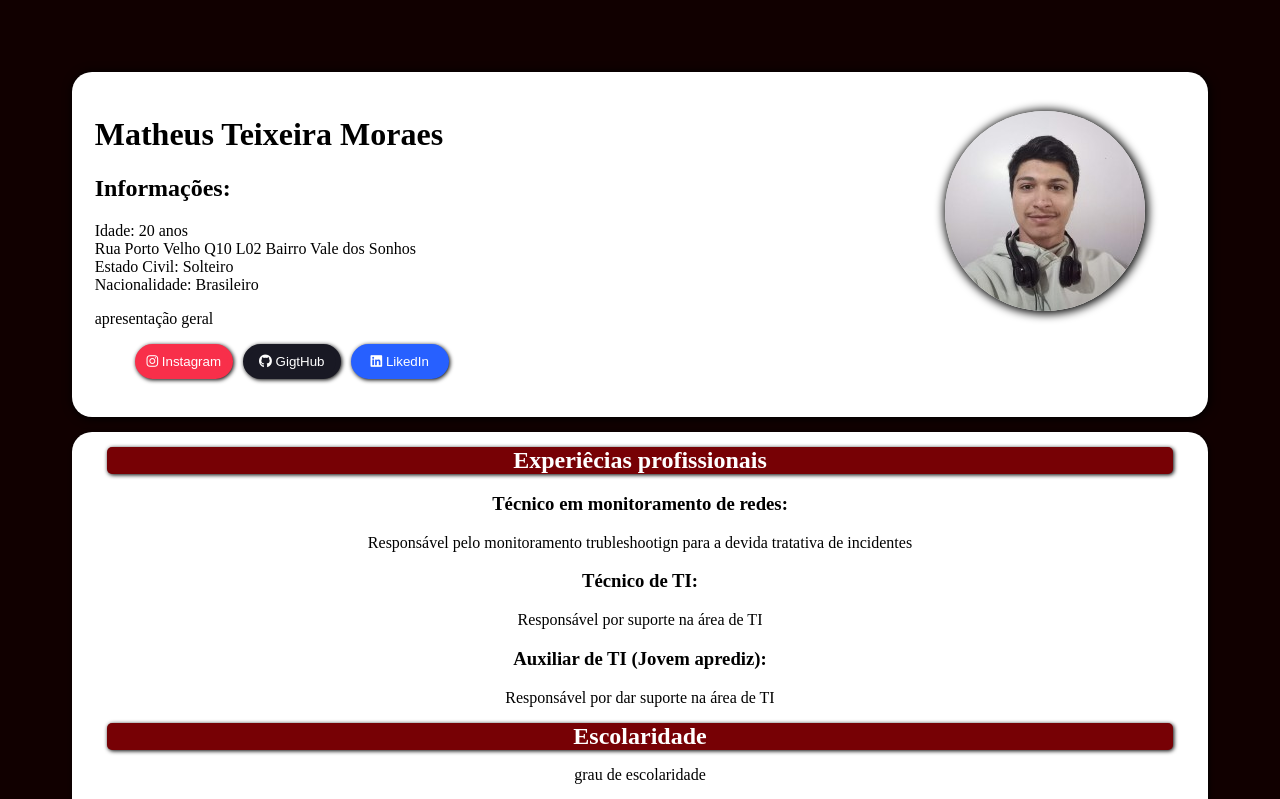
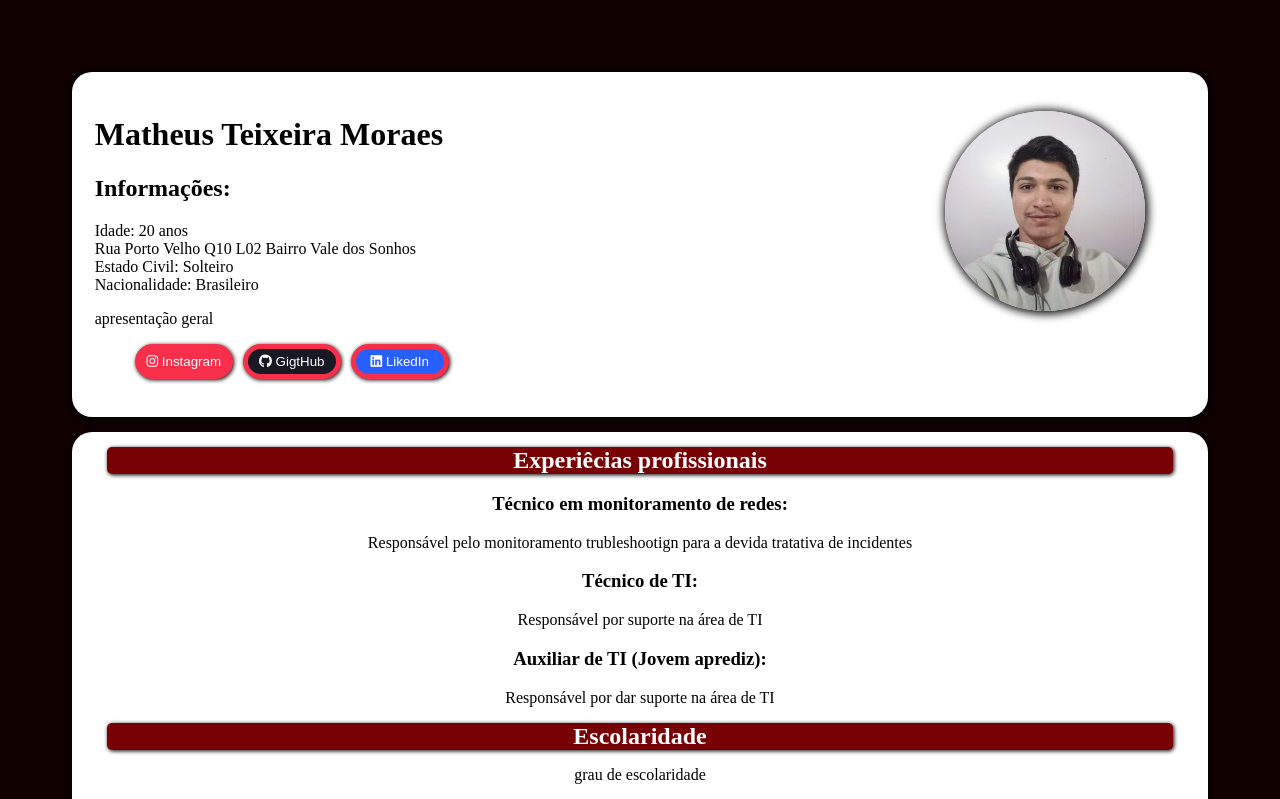
Before and after one commit to MatheusMoraes13/Curriculo, a plain HTML site: page index.html in a window 1280 px wide. Shown: the top 799 px of the page. Drawn offline with Linux system fonts and the light colour scheme.

Commit message:
Update Curriculo.css 10/03

```diff
--- a/Curriculo.css
+++ b/Curriculo.css
@@ -80,45 +80,38 @@ div.apresentacao-text li{
 
 }
 
-button.Instagram{
+div.apresentacao-text button{
 
     box-shadow: 1px 1px 4px black;
     height: 35px;
     width: 98px;
-    color: white;
-    background-color: rgb(248, 47, 74);
-    border: solid 5px rgb(248, 47, 74);
     border-radius: 20px;
     transition: 0.5s;
     text-align: center;
+    border: solid 5px rgb(248, 47, 74);
+
+}
+
+button.Instagram{
+
+
+    color: white;
+    background-color: rgb(248, 47, 74);
+
 
 }
 
 button.GitHub{
 
-    box-shadow: 1px 1px 4px black;
-    height: 35px;
-    width: 98px;
     color: white;
     background-color: rgb(25, 25, 36);
-    border: solid 5px rgb(25, 25, 36);
-    border-radius: 20px;
-    transition: 0.5s;
-    text-align: center;
 
 }
 
 button.LinkedIn{
 
-    box-shadow: 1px 1px 4px black;
-    height: 35px;
-    width: 98px;
     color: white;
     background-color: rgb(39, 96, 255);
-    border: solid 5px rgb(39, 96, 255);
-    border-radius: 20px;
-    transition: 0.5s;
-    text-align: center;
 
 }
 
```
